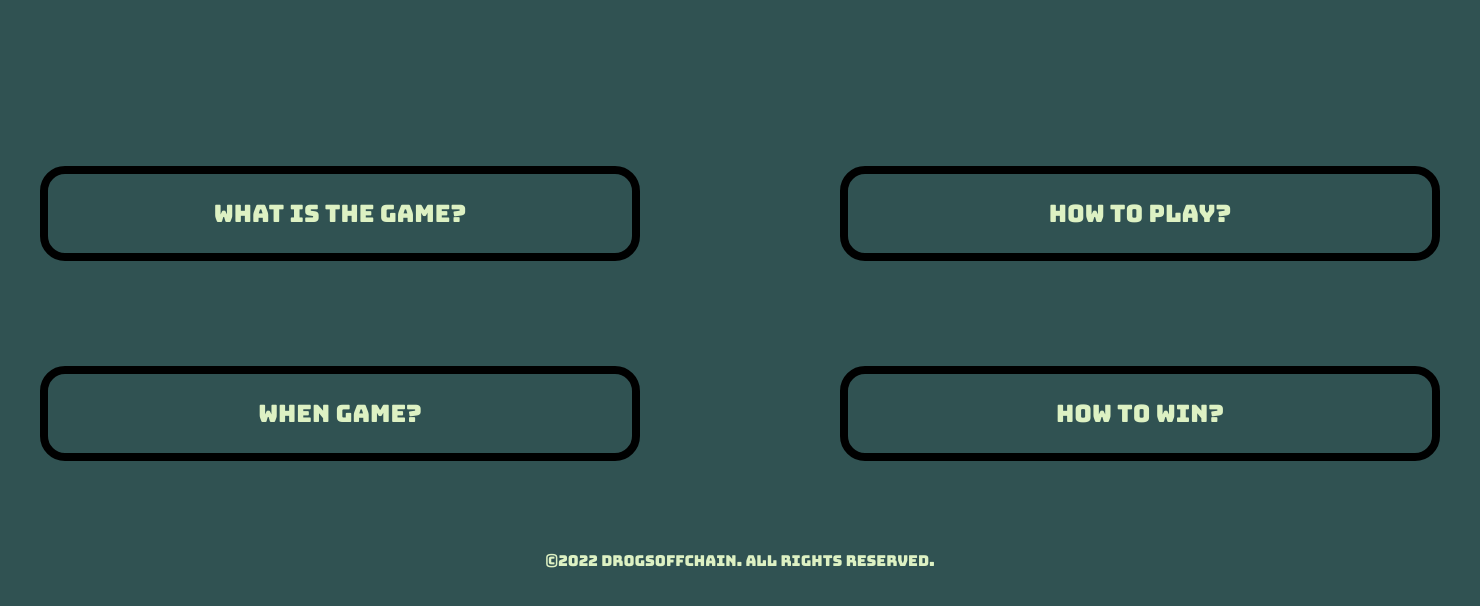
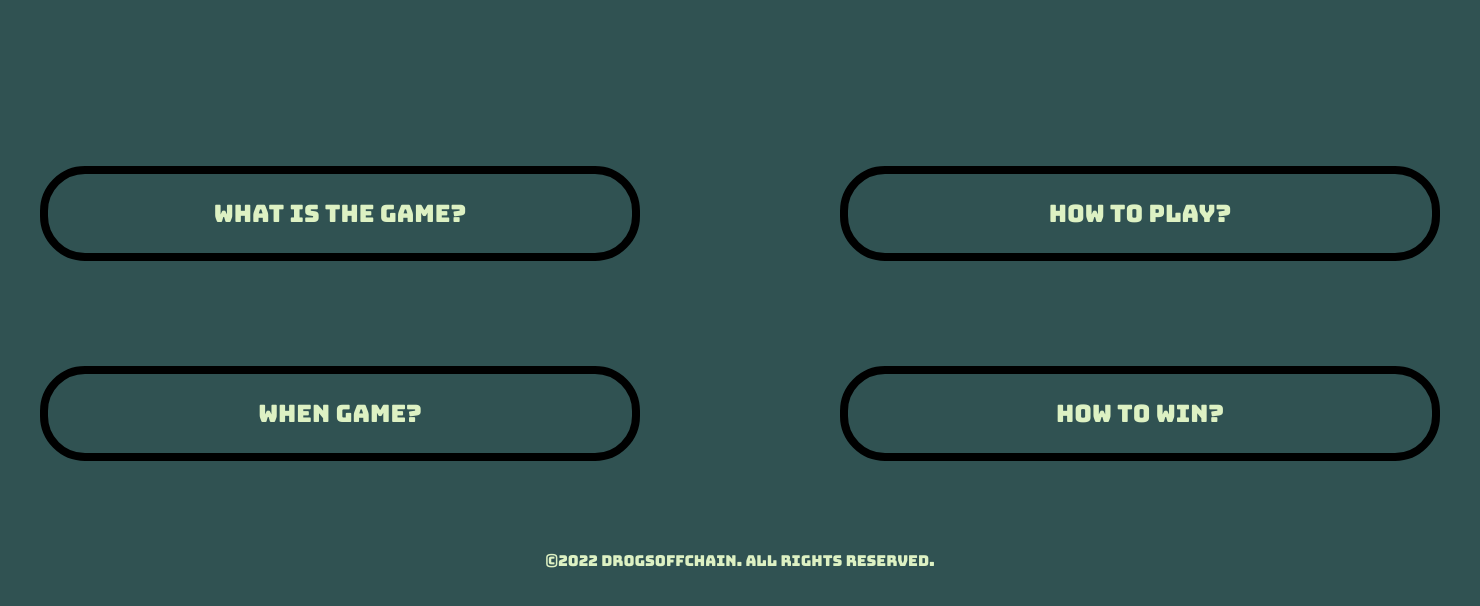
Before and after one commit to Vuizz/DOC, a Django app: page /game/ in a window 1480 px wide; the page is wider, and only the part inside the window is pictured. Shown: the part 194-800 px from the top of that part. Run offline with Django 4.2, Linux system fonts and the light colour scheme.

Commit message:
initial commit

```diff
--- a/static/css/game.v2.css
+++ b/static/css/game.v2.css
@@ -21,7 +21,7 @@
     height: fit-content;
     border: 8px solid black;
     text-align: center;
-    border-radius: 25px;
+    border-radius: 45px;
     color: rgba(221,241,195,1);
     font-size: 1.5rem;
     cursor: pointer;
```
